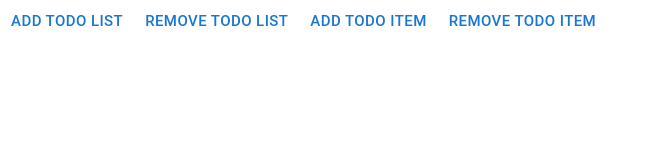
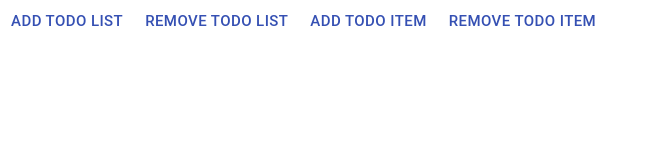
Before and after one commit to FreakyRed/react-todo-list, a React (Create React App) app: page / in a window 1280 px wide. Shown: the top 160 px of the page, without its empty margins (0-647 px from the left). Built offline with nearby package versions, Linux system fonts and the light colour scheme.

Commit message:
added basic theming

```diff
--- a/src/App.tsx
+++ b/src/App.tsx
@@ -1,10 +1,26 @@
 import React, { useEffect } from "react";
 import { useAppSelector, useAppDispatch} from "./store/hooks";
 import { RootState, AppDispatch } from "./store/store";
+import { CssBaseline } from "@mui/material";
+import { ThemeProvider, createTheme} from "@mui/material";
 
 import { Button } from "@mui/material";
 
-function App() {
+const theme = createTheme({
+  palette: {
+      primary: {
+        main: '#3550b3',
+      },
+      secondary: {
+        main: '#d47a00',
+      },
+      error: {
+        main: '#f53325',
+      },
+    },
+});
+
+const App = () => {
   const state: RootState = useAppSelector((state: RootState) => state);
   const dispatch: AppDispatch = useAppDispatch()
 
@@ -13,12 +29,15 @@ function App() {
   }, [state]);
 
   return (
-    <div>
+    <>
+    <CssBaseline/>
+    <ThemeProvider theme={theme}>
       <Button size="large" onClick={() => {dispatch({type: "ADD_TODO", payload: {id: "1", todoItems: []}})}}>ADD TODO LIST</Button>
       <Button size="large" onClick={() => {dispatch({type: "REMOVE_TODO", payload: {id: "1"}})}}>REMOVE TODO LIST</Button>
       <Button size="large" onClick={() => {dispatch({type: "ADD_TODO_ITEM", payload: {id: "1", todoListId: "1", title: "Hello world"}})}}>ADD TODO ITEM</Button>
       <Button size="large" onClick={() => {dispatch({type: "REMOVE_TODO_ITEM", payload: {id: "1", todoListId: "1"}})}}>REMOVE TODO ITEM</Button>
-    </div>
+    </ThemeProvider>
+    </>
   );
 }
 
```
